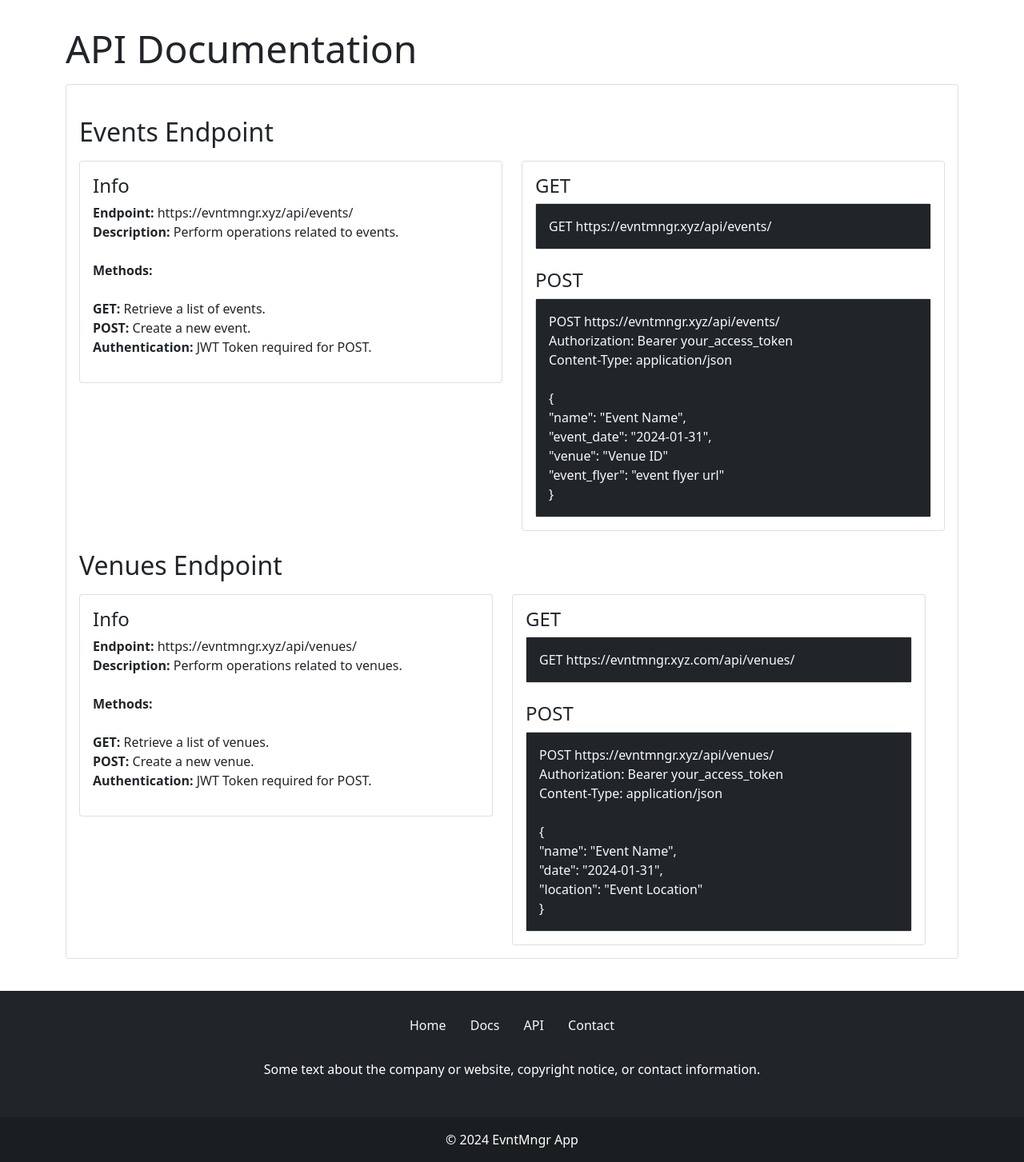
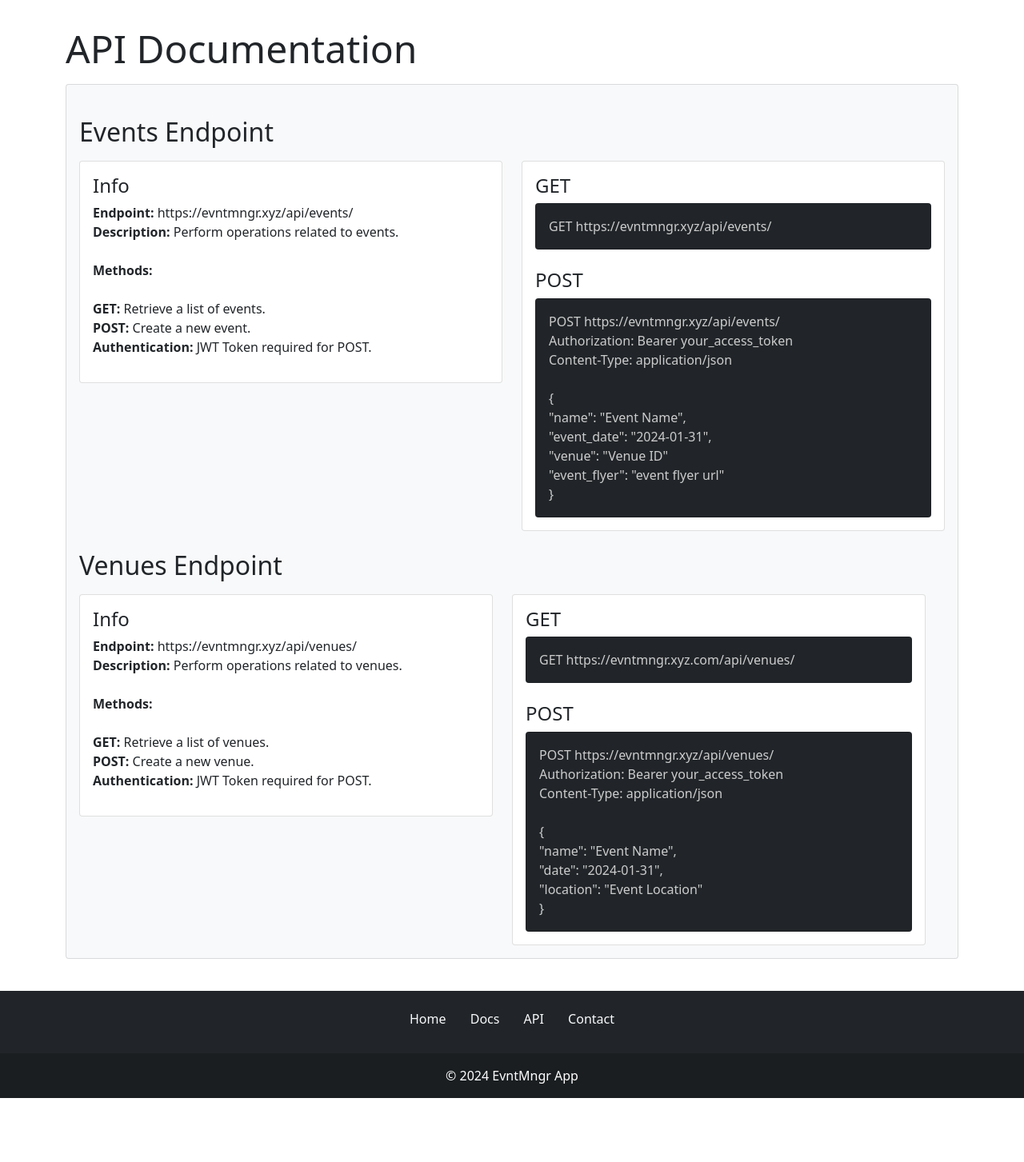
Before and after one commit to jackjakarta/eventManager, a Django app: template website/templates/website/docs_api.html in a window 1280 px wide. Shown: the part 58-1511 px from the top of the page at 80% size. After the commit the page ends 1431 px from the top, so only its background shows below. Run offline with Django 5.2, Linux system fonts and the light colour scheme; the template is opened without the code that fills it, so the values that code supplies are empty.

Commit message:
design changes to api docs page and change register redirect to new user profile

```diff
--- a/website/templates/website/docs_api.html
+++ b/website/templates/website/docs_api.html
@@ -11,8 +11,8 @@ Upcoming Events
 </div>
 
 <div class="container mt-2">
-    <div class="card">
-        <div class="card-body">
+    <div class="card bg-light">
+        <div class="card-body" data-bs-theme="dark">
 
             <div class="row">
                 <h2 class="display-7 mt-4">
@@ -38,14 +38,14 @@ Upcoming Events
                     <div class="card">
                         <div class="card-body">
                             <h4>GET</h4>
-                                <div class="card bg-light">
-                                    <div class="card-body text-light bg-dark">
+                                <div class="card bg-dark">
+                                    <div class="card-body" data-bs-theme="dark" style="color: #cccccc;">
                                         GET https://evntmngr.xyz/api/events/
                                     </div>
                                 </div>
                             <h4 class="mt-4">POST</h4>
-                                <div class="card bg-light">
-                                    <div class="card-body text-light bg-dark">
+                                <div class="card bg-dark">
+                                    <div class="card-body" data-bs-theme="dark" style="color: #cccccc;">
                                         POST https://evntmngr.xyz/api/events/<br>
                                         Authorization: Bearer your_access_token<br>
                                         Content-Type: application/json<br><br>
@@ -84,16 +84,16 @@ Upcoming Events
 
                 <div class="col md-6 mt-2">
                     <div class="card">
-                        <div class="card-body">
+                        <div class="card-body" data-bs-theme="dark">
                             <h4>GET</h4>
-                                <div class="card bg-light">
-                                    <div class="card-body text-light bg-dark">
+                                <div class="card bg-dark">
+                                    <div class="card-body" data-bs-theme="dark" style="color: #cccccc;">
                                         GET https://evntmngr.xyz.com/api/venues/
                                     </div>
                                 </div>
                             <h4 class="mt-4">POST</h4>
-                                <div class="card bg-light">
-                                    <div class="card-body text-light bg-dark">
+                                <div class="card bg-dark">
+                                    <div class="card-body" data-bs-theme="dark" style="color: #cccccc;">
                                         POST https://evntmngr.xyz/api/venues/<br>
                                         Authorization: Bearer your_access_token<br>
                                         Content-Type: application/json<br><br>
--- a/website/templates/website/elements/footer_big.html
+++ b/website/templates/website/elements/footer_big.html
@@ -1,5 +1,5 @@
 <footer class="mt-auto bg-dark text-center text-white">
-            <div class="container p-4">
+            <div class="container mt-3">
                 <section class="mb-4">
                     <!-- Facebook -->
                     <a class="btn text-light" href="{% url 'home' %}" >
@@ -20,11 +20,11 @@
                 </section>
 
                 <!-- Section: Text -->
-                <section class="mb-4">
-                    <p>
-                        Some text about the company or website, copyright notice, or contact information.
-                    </p>
-                </section>
+<!--                <section class="mb-4">-->
+<!--                    <p>-->
+<!--                        Some text about the company or website, copyright notice, or contact information.-->
+<!--                    </p>-->
+<!--                </section>-->
             </div>
 
             <!-- Copyright -->
--- a/website/views.py
+++ b/website/views.py
@@ -361,7 +361,7 @@ def register_user(request):
                 send_register_user_email(first_name, email)
 
                 messages.success(request, "You have successfully registered and have been logged in.")
-                return redirect("home")
+                return redirect("profile", pk=user.id)
         else:
             form = SignUpForm()
             return render(request, "website/register.html", {
```
Also changed, not shown: media/avatars/image_upload.png (added), media/event_flyers/image_cover_v3_0yGdMYc.png (added), media/venue_images/image_cover_svyu0z_pl6KQ8u.png (added).
